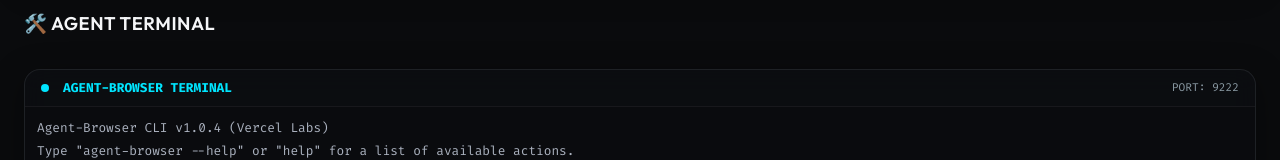
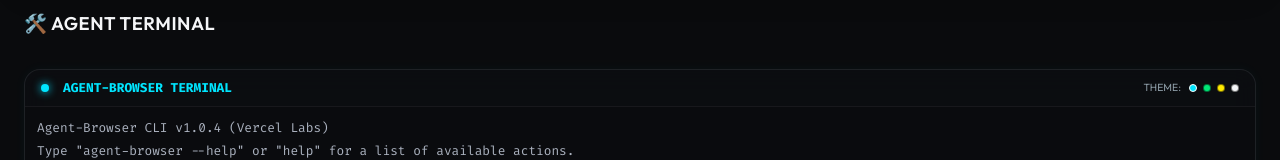
Before and after one commit to diiviikk5/but-are-you-a-human, a React (Vite) app: page / in a window 1280 px wide. Shown: the part 612-772 px from the top of the page. Built offline with nearby package versions, Linux system fonts and the light colour scheme.

Commit message:
feat: add sound notification system and terminal matrix color styling options

```diff
--- a/src/App.jsx
+++ b/src/App.jsx
@@ -5,6 +5,7 @@
 import ScenarioView from './components/ScenarioView';
 import Dashboard from './components/Dashboard';
 import { compileZeroPolicy, DEFAULT_POLICY_CODE, PERMISSIVE_POLICY_CODE, SUPER_STRICT_POLICY_CODE } from './compiler/zeroRuntime';
+import { playSound } from './utils/audio';
 
 const SCENARIOS = [
   {
@@ -99,13 +100,19 @@
   const simInterval = useRef(null);
 
   // Trigger compiler in real-time on policy code edits
+  const prevStatusRef = useRef('success');
   useEffect(() => {
     const result = compileZeroPolicy(policyCode);
     setCompileResult(result);
+    if (result.status !== prevStatusRef.current) {
+      playSound(result.status === 'success' ? 'success' : 'error');
+      prevStatusRef.current = result.status;
+    }
   }, [policyCode]);
 
   // Handle Scenario change
   const handleScenarioChange = (scenario) => {
+    playSound('beep');
     setSelectedScenario(scenario);
     setBrowserMessage(null);
     setCaptchaRequired(false);
@@ -404,6 +411,7 @@
 
   // Real-time Traffic Simulator loop
   const toggleSimulation = () => {
+    playSound('trigger');
     if (simulationRunning) {
       clearInterval(simInterval.current);
       setSimulationRunning(false);
@@ -503,12 +511,14 @@
   };
 
   const handlePresetLoad = (preset) => {
+    playSound('success');
     if (preset === 'balanced') setPolicyCode(DEFAULT_POLICY_CODE);
     if (preset === 'permissive') setPolicyCode(PERMISSIVE_POLICY_CODE);
     if (preset === 'strict') setPolicyCode(SUPER_STRICT_POLICY_CODE);
   };
 
   const handleTriggerAttack = (type) => {
+    playSound('trigger');
     const burstCount = 6;
     let newLogs = [];
 
--- a/src/components/AgentTerminal.jsx
+++ b/src/components/AgentTerminal.jsx
@@ -1,4 +1,5 @@
 import React, { useState, useRef, useEffect } from 'react';
+import { playSound } from '../utils/audio';
 
 export default function AgentTerminal({ onExecuteCommand, currentScenario }) {
   const [history, setHistory] = useState([
@@ -7,12 +8,28 @@
     { type: 'output', text: `Connected daemon session active for scenario: "${currentScenario.title}"` }
   ]);
   const [input, setInput] = useState('');
+  const [terminalTheme, setTerminalTheme] = useState('cyan'); // 'cyan' | 'green' | 'amber' | 'white'
   const logsEndRef = useRef(null);
 
   // Scroll to bottom of terminal when logs change
   useEffect(() => {
     logsEndRef.current?.scrollIntoView({ behavior: 'smooth' });
   }, [history]);
+
+  // Map theme values to colors
+  const themeColors = {
+    cyan: '#00e5ff',
+    green: '#00e676',
+    amber: '#ffea00',
+    white: '#f5f6f8'
+  };
+
+  const currentThemeColor = themeColors[terminalTheme];
+
+  const handleInputChange = (e) => {
+    setInput(e.target.value);
+    playSound('beep'); // subtle keyboard tick synth sound!
+  };
 
   const handleCommandSubmit = (e) => {
     e.preventDefault();
@@ -28,7 +45,6 @@
     let program = tokens[0];
     let args = tokens.slice(1);
 
-    // If typed with or without agent-browser prefix
     if (program === 'agent-browser') {
       program = args[0];
       args = args.slice(1);
@@ -36,6 +52,7 @@
 
     if (!program) {
       setHistory(prev => [...prev, { type: 'error', text: 'Error: No command provided.' }]);
+      playSound('error');
       return;
     }
 
@@ -49,11 +66,13 @@
         { type: 'ref', text: '  fill <@ref> <value>   Type character string into the input element specified by ref' },
         { type: 'ref', text: '  clear                 Clear terminal history buffer' }
       ]);
+      playSound('success');
       return;
     }
 
     if (program === 'clear') {
       setHistory([]);
+      playSound('success');
       return;
     }
 
@@ -66,39 +85,56 @@
         { type: 'success', text: `Success: ${result.message}` },
         ...(result.details ? result.details.map(d => ({ type: 'output', text: d })) : [])
       ]);
+      playSound('success');
     } else {
       setHistory(prev => [...prev, { type: 'error', text: `Error: ${result.message}` }]);
+      playSound('error');
     }
   };
 
   return (
-    <div className="glass-panel terminal-panel">
-      <div className="terminal-header">
-        <div className="terminal-title">
-          <span style={{ display: 'inline-block', width: '8px', height: '8px', borderRadius: '50%', background: 'var(--color-agent)', marginRight: '6px' }}></span>
+    <div className="glass-panel terminal-panel" style={{ border: `1px solid rgba(255,255,255,0.06)`, boxShadow: `0 0 12px ${currentThemeColor}0a` }}>
+      <div className="terminal-header" style={{ borderBottom: '1px solid rgba(255,255,255,0.05)' }}>
+        <div className="terminal-title" style={{ color: currentThemeColor }}>
+          <span style={{ display: 'inline-block', width: '8px', height: '8px', borderRadius: '50%', background: currentThemeColor, marginRight: '6px', boxShadow: `0 0 8px ${currentThemeColor}` }}></span>
           AGENT-BROWSER TERMINAL
         </div>
-        <span style={{ fontSize: '0.7rem', color: 'var(--color-text-secondary)', fontFamily: 'var(--font-mono)' }}>PORT: 9222</span>
+        <div style={{ display: 'flex', gap: '6px', alignItems: 'center' }}>
+          <span style={{ fontSize: '0.65rem', color: 'var(--color-text-secondary)', marginRight: '2px' }}>THEME:</span>
+          <span onClick={() => { setTerminalTheme('cyan'); playSound('beep'); }} style={{ width: '8px', height: '8px', borderRadius: '50%', background: '#00e5ff', cursor: 'pointer', border: terminalTheme === 'cyan' ? '1px solid #fff' : '1px solid rgba(0,0,0,0.5)' }}></span>
+          <span onClick={() => { setTerminalTheme('green'); playSound('beep'); }} style={{ width: '8px', height: '8px', borderRadius: '50%', background: '#00e676', cursor: 'pointer', border: terminalTheme === 'green' ? '1px solid #fff' : '1px solid rgba(0,0,0,0.5)' }}></span>
+          <span onClick={() => { setTerminalTheme('amber'); playSound('beep'); }} style={{ width: '8px', height: '8px', borderRadius: '50%', background: '#ffea00', cursor: 'pointer', border: terminalTheme === 'amber' ? '1px solid #fff' : '1px solid rgba(0,0,0,0.5)' }}></span>
+          <span onClick={() => { setTerminalTheme('white'); playSound('beep'); }} style={{ width: '8px', height: '8px', borderRadius: '50%', background: '#f5f6f8', cursor: 'pointer', border: terminalTheme === 'white' ? '1px solid #fff' : '1px solid rgba(0,0,0,0.5)' }}></span>
+        </div>
       </div>
 
       <div className="terminal-logs">
-        {history.map((line, idx) => (
-          <div key={idx} className={`terminal-line ${line.type}`}>
-            {line.text}
-          </div>
-        ))}
+        {history.map((line, idx) => {
+          let customColor = '#abb2bf';
+          if (line.type === 'command') customColor = currentThemeColor;
+          if (line.type === 'success') customColor = 'var(--color-human)';
+          if (line.type === 'error') customColor = 'var(--color-danger)';
+          if (line.type === 'ref') customColor = 'var(--color-bot)';
+
+          return (
+            <div key={idx} className="terminal-line" style={{ color: customColor }}>
+              {line.text}
+            </div>
+          );
+        })}
         <div ref={logsEndRef} />
       </div>
 
       <form onSubmit={handleCommandSubmit} className="terminal-input-container">
-        <span className="terminal-prompt">&gt;</span>
+        <span className="terminal-prompt" style={{ color: currentThemeColor }}>&gt;</span>
         <input
           type="text"
           className="terminal-input-field"
           value={input}
-          onChange={(e) => setInput(e.target.value)}
+          onChange={handleInputChange}
           placeholder="agent-browser click @e3..."
           spellCheck="false"
+          style={{ caretColor: currentThemeColor }}
         />
       </form>
     </div>
--- /dev/null
+++ b/src/utils/audio.js
@@ -0,0 +1,70 @@
+/**
+ * Premium Web Audio API Sound Synthesizer
+ * Generates retro-futuristic audio cue chimes dynamically inside the browser.
+ * Requires no external audio assets or downloads!
+ */
+
+let audioCtx = null;
+
+function getAudioContext() {
+  if (!audioCtx) {
+    audioCtx = new (window.AudioContext || window.webkitAudioContext)();
+  }
+  return audioCtx;
+}
+
+export function playSound(type) {
+  try {
+    const ctx = getAudioContext();
+    if (ctx.state === 'suspended') {
+      ctx.resume();
+    }
+
+    const osc = ctx.createOscillator();
+    const gain = ctx.createGain();
+
+    osc.connect(gain);
+    gain.connect(ctx.destination);
+
+    const now = ctx.currentTime;
+
+    if (type === 'success') {
+      // High-pitched dual chime beep
+      osc.type = 'sine';
+      osc.frequency.setValueAtTime(523.25, now); // C5
+      osc.frequency.setValueAtTime(659.25, now + 0.08); // E5
+      gain.gain.setValueAtTime(0.06, now);
+      gain.gain.exponentialRampToValueAtTime(0.001, now + 0.25);
+      osc.start(now);
+      osc.stop(now + 0.25);
+    } else if (type === 'error' || type === 'deny') {
+      // Low electronic buzz
+      osc.type = 'sawtooth';
+      osc.frequency.setValueAtTime(140, now);
+      osc.frequency.linearRampToValueAtTime(80, now + 0.18);
+      gain.gain.setValueAtTime(0.08, now);
+      gain.gain.exponentialRampToValueAtTime(0.001, now + 0.2);
+      osc.start(now);
+      osc.stop(now + 0.2);
+    } else if (type === 'trigger') {
+      // Laser sweep sound
+      osc.type = 'triangle';
+      osc.frequency.setValueAtTime(800, now);
+      osc.frequency.exponentialRampToValueAtTime(1400, now + 0.12);
+      gain.gain.setValueAtTime(0.05, now);
+      gain.gain.exponentialRampToValueAtTime(0.001, now + 0.15);
+      osc.start(now);
+      osc.stop(now + 0.15);
+    } else if (type === 'beep') {
+      // Simple short keypress beep
+      osc.type = 'sine';
+      osc.frequency.setValueAtTime(880, now); // A5
+      gain.gain.setValueAtTime(0.03, now);
+      gain.gain.exponentialRampToValueAtTime(0.001, now + 0.05);
+      osc.start(now);
+      osc.stop(now + 0.05);
+    }
+  } catch (e) {
+    console.warn('Web Audio API not supported or user gesture required: ', e);
+  }
+}
```
